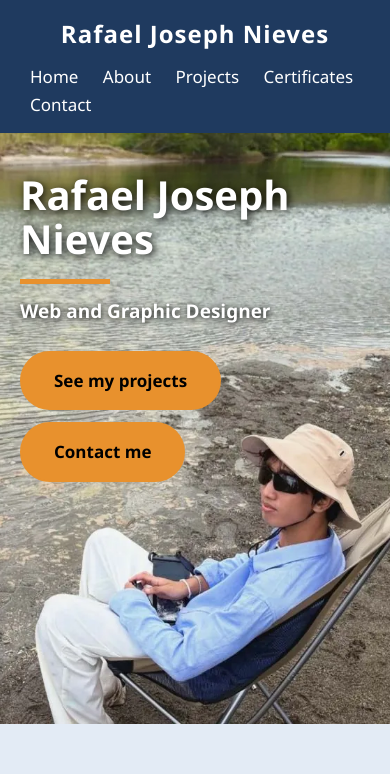
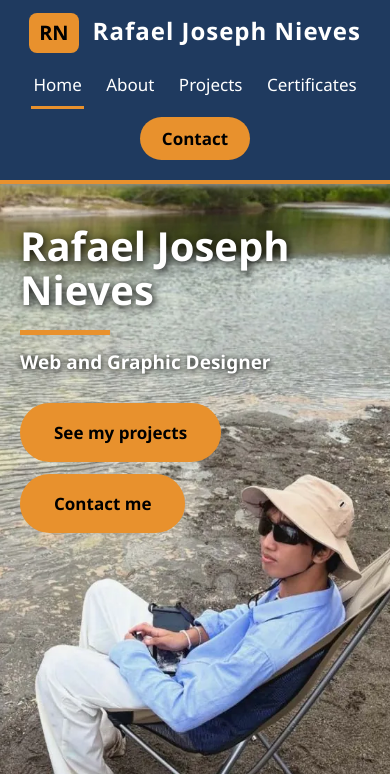
Before and after one commit to seveii/FLOAT-PORTFOLIO, a PHP site: page /index.php in a window 390 px wide. Shown: the top 774 px of the page. Run offline with PHP 8.4, Linux system fonts and the light colour scheme.

Commit message:
More modern header: RN badge, active page underline, Contact pill button, sticky
Orange line under the header, the header stays at the top while scrolling, and the phone menu
wraps neatly. Lecture CSS only.

Co-Authored-By: Claude Sonnet 5.5 <noreply@anthropic.com>

```diff
--- a/header.php
+++ b/header.php
@@ -9,12 +9,12 @@
 <body>
 
 <header>
-  <div class="logo">Rafael Joseph Nieves</div>
+  <div class="logo"><span class="mark">RN</span>Rafael Joseph Nieves</div>
   <nav>
-    <a href="index.php">Home</a>
-    <a href="about.php">About</a>
-    <a href="projects.php">Projects</a>
-    <a href="certificates.php">Certificates</a>
-    <a href="contact.php">Contact</a>
+    <a href="index.php"<?php if ($title == "Home") { echo ' class="active"'; } ?>>Home</a>
+    <a href="about.php"<?php if ($title == "About") { echo ' class="active"'; } ?>>About</a>
+    <a href="projects.php"<?php if ($title == "Projects") { echo ' class="active"'; } ?>>Projects</a>
+    <a href="certificates.php"<?php if ($title == "Certificates") { echo ' class="active"'; } ?>>Certificates</a>
+    <a class="nav-button" href="contact.php">Contact</a>
   </nav>
 </header>
--- a/style.css
+++ b/style.css
@@ -45,8 +45,12 @@ header {
   align-items: center;              /* pareho silang nasa gitna (vertical) */
   background-color: #1f3a5f;
   color: white;
-  padding: 20px 50px;
-  box-shadow: 0 2px 6px #999999;    /* manipis na anino sa ilalim ng header */
+  padding: 16px 50px;
+  border-bottom: 4px solid #e8912d;   /* orange na linya sa ilalim ng header */
+  box-shadow: 0 2px 6px #999999;      /* manipis na anino sa ilalim ng header */
+  position: sticky;                   /* dumidikit sa taas habang nag-i-scroll (L6) */
+  top: 0;
+  z-index: 10;                        /* para nasa ibabaw siya ng ibang content */
 }
 
 .logo {
@@ -55,11 +59,38 @@ header {
   letter-spacing: 1px;
 }
 
+/* Yung maliit na orange na "RN" badge sa tabi ng pangalan ko */
+.mark {
+  display: inline-block;
+  background-color: #e8912d;
+  color: black;
+  border-radius: 8px;
+  padding: 4px 10px;
+  margin-right: 14px;
+  font-size: 20px;
+  letter-spacing: 0;
+}
+
 nav a {
   color: white;
   text-decoration: none;
   font-size: 17px;
+  padding: 8px 2px;
   margin-left: 30px;
+}
+
+/* Yung page na nandoon ka ngayon, may orange na underline */
+nav .active {
+  border-bottom: 3px solid #e8912d;
+}
+
+/* Yung Contact link, naka-orange na pill button */
+nav .nav-button {
+  background-color: #e8912d;
+  color: black;
+  font-weight: bold;
+  border-radius: 30px;
+  padding: 10px 26px;
 }
 
 /* ---------- Yung content area ng bawat page ---------- */
@@ -429,13 +460,18 @@ footer p {
   }
   header {
     flex-direction: column;       /* yung name at menu, pumapatong na sa isa't isa */
-    padding: 15px 20px;
+    padding: 12px 20px;
   }
   nav {
     margin-top: 10px;
+    text-align: center;
   }
   nav a {
-    margin: 0 10px;
+    display: inline-block;        /* para may sariling space yung bawat link kapag nag-wrap sa pangalawang linya */
+    margin: 0 8px 8px 8px;
+  }
+  nav .nav-button {
+    padding: 8px 22px;
   }
   .content {
     padding: 20px 18px 35px 18px;
```
